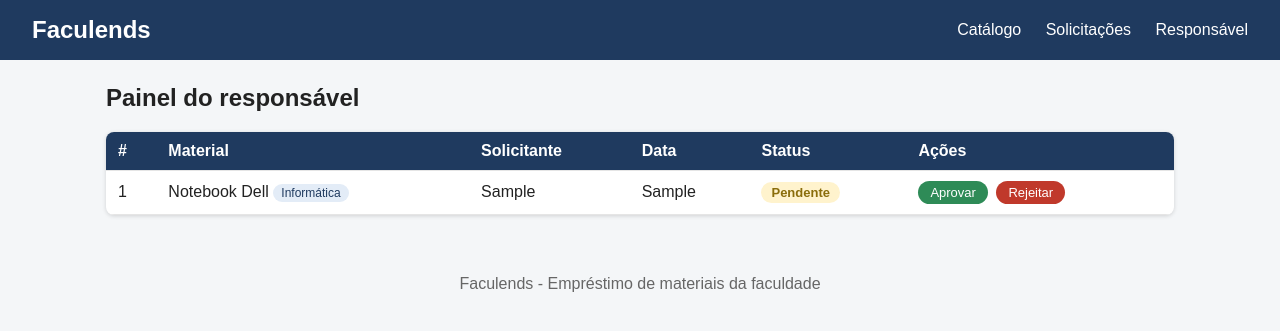
After one commit to TRexExtreme/Faculends, a Flask app: page /admin in a window 1280 px wide. The commit adds this page. Shown: the top 331 px of the page. Run offline with Flask 3, Linux system fonts and the light colour scheme; data comes from the database, SQL or seed files in the repository; tables that the repository leaves empty hold one stand-in row (values such as "Sample post").

Commit message:
feat: tela do responsavel para aprovar e rejeitar

```diff
--- a/app.py
+++ b/app.py
@@ -107,5 +107,57 @@ def solicitar(material_id):
     )
 
 
+# ---------- Responsável (administração) ----------
+@app.route("/admin")
+def admin():
+    conn = get_db()
+    lista = conn.execute(
+        """
+        SELECT s.id, s.solicitante, s.data_solicitacao, s.status,
+               m.nome AS material_nome, m.categoria AS material_categoria
+        FROM solicitacoes s
+        JOIN materiais m ON m.id = s.material_id
+        ORDER BY CASE WHEN s.status = 'pendente' THEN 0 ELSE 1 END, s.id DESC
+        """
+    ).fetchall()
+    conn.close()
+    return render_template("admin.html", solicitacoes=lista)
+
+
+def mudar_status(solicitacao_id, novo_status, mensagem):
+    """Muda o status de um pedido, só se ele ainda estiver pendente."""
+    conn = get_db()
+    pedido = conn.execute(
+        "SELECT id, status FROM solicitacoes WHERE id = ?", (solicitacao_id,)
+    ).fetchone()
+
+    if pedido is None:
+        conn.close()
+        abort(404)
+
+    if pedido["status"] != "pendente":
+        flash("Esta solicitação já foi analisada.")
+    else:
+        conn.execute(
+            "UPDATE solicitacoes SET status = ? WHERE id = ?",
+            (novo_status, solicitacao_id),
+        )
+        conn.commit()
+        flash(mensagem)
+
+    conn.close()
+    return redirect(url_for("admin"))
+
+
+@app.route("/admin/solicitacao/<int:solicitacao_id>/aprovar", methods=["POST"])
+def aprovar(solicitacao_id):
+    return mudar_status(solicitacao_id, "aprovada", "Solicitação aprovada.")
+
+
+@app.route("/admin/solicitacao/<int:solicitacao_id>/rejeitar", methods=["POST"])
+def rejeitar(solicitacao_id):
+    return mudar_status(solicitacao_id, "rejeitada", "Solicitação rejeitada.")
+
+
 if __name__ == "__main__":
     app.run(debug=True)
--- a/static/css/style.css
+++ b/static/css/style.css
@@ -258,3 +258,34 @@ body {
     background: #eceff1;
     color: #546e7a;
 }
+
+.inline {
+    display: inline;
+}
+
+.btn-aprovar,
+.btn-rejeitar {
+    padding: 4px 12px;
+    border: none;
+    border-radius: 12px;
+    color: white;
+    font-size: 13px;
+    cursor: pointer;
+    margin-right: 4px;
+}
+
+.btn-aprovar {
+    background: #2e8b57;
+}
+
+.btn-aprovar:hover {
+    background: #26734a;
+}
+
+.btn-rejeitar {
+    background: #c0392b;
+}
+
+.btn-rejeitar:hover {
+    background: #a12a1e;
+}
--- /dev/null
+++ b/templates/admin.html
@@ -0,0 +1,52 @@
+{% extends "base.html" %}
+
+{% block titulo %}Responsável - Faculends{% endblock %}
+
+{% block conteudo %}
+<h2>Painel do responsável</h2>
+
+{% if solicitacoes %}
+<table class="tabela">
+    <thead>
+        <tr>
+            <th>#</th>
+            <th>Material</th>
+            <th>Solicitante</th>
+            <th>Data</th>
+            <th>Status</th>
+            <th>Ações</th>
+        </tr>
+    </thead>
+    <tbody>
+        {% for s in solicitacoes %}
+        <tr>
+            <td>{{ s["id"] }}</td>
+            <td>
+                {{ s["material_nome"] }}
+                <span class="categoria">{{ s["material_categoria"] }}</span>
+            </td>
+            <td>{{ s["solicitante"] }}</td>
+            <td>{{ s["data_solicitacao"] }}</td>
+            <td><span class="status {{ s['status'] }}">{{ s["status"] }}</span></td>
+            <td>
+                {% if s["status"] == "pendente" %}
+                <form class="inline" method="post"
+                      action="{{ url_for('aprovar', solicitacao_id=s['id']) }}">
+                    <button type="submit" class="btn-aprovar">Aprovar</button>
+                </form>
+                <form class="inline" method="post"
+                      action="{{ url_for('rejeitar', solicitacao_id=s['id']) }}">
+                    <button type="submit" class="btn-rejeitar">Rejeitar</button>
+                </form>
+                {% else %}
+                -
+                {% endif %}
+            </td>
+        </tr>
+        {% endfor %}
+    </tbody>
+</table>
+{% else %}
+<p>Nenhuma solicitação registrada ainda.</p>
+{% endif %}
+{% endblock %}
--- a/templates/base.html
+++ b/templates/base.html
@@ -12,6 +12,7 @@
         <nav>
             <a href="{{ url_for('catalogo') }}">Catálogo</a>
             <a href="{{ url_for('solicitacoes') }}">Solicitações</a>
+            <a href="{{ url_for('admin') }}">Responsável</a>
             {% block menu_extra %}{% endblock %}
         </nav>
     </header>
```
